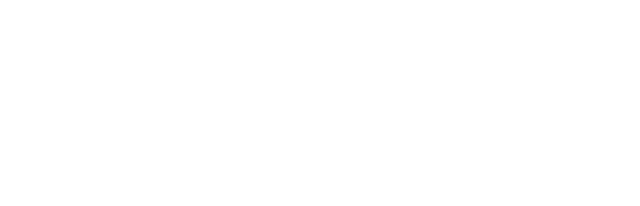
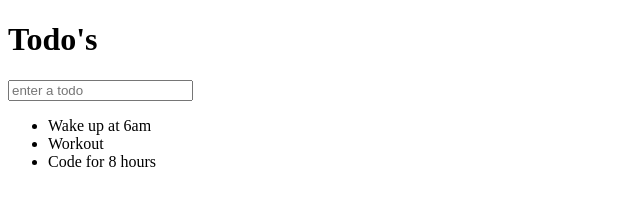
Before and after one commit to dylanjacob76/simple-todo-list, a plain HTML site: page index.html in a window 1280 px wide. Shown: the whole page, without its empty margins (0-640 px from the left). Drawn offline with Linux system fonts and the light colour scheme.

Commit message:
added the necessary html for the todo list. h1, input, li, etc.

```diff
--- a/index.html
+++ b/index.html
@@ -1,5 +1,6 @@
 <!DOCTYPE html>
 <html lang="en">
+
 <head>
     <meta charset="UTF-8">
     <meta http-equiv="X-UA-Compatible" content="IE=edge">
@@ -7,9 +8,29 @@
     <title>Simple Todo List</title>
     <link rel="stylesheet" href="style.css">
 </head>
+
 <body>
-
+    <main>
+        <div class="container">
+            <div class="todo">
+                <div class="todo__header">
+                    <h1 class="todo__title">Todo's</h1>
+                    <label for="todo input">
+                        <input class="todo__input" type="text" placeholder="enter a todo">
+                    </label>
+                </div>
+                <div class="todo__body">
+                    <ul class="todo__list">
+                        <li class="todo__item">Wake up at 6am</li>
+                        <li class="todo__item">Workout</li>
+                        <li class="todo__item">Code for 8 hours</li>
+                    </ul>
+                </div>
+            </div>
+        </div>
+    </main>
 
     <script src="app.js"></script>
 </body>
+
 </html>
```
